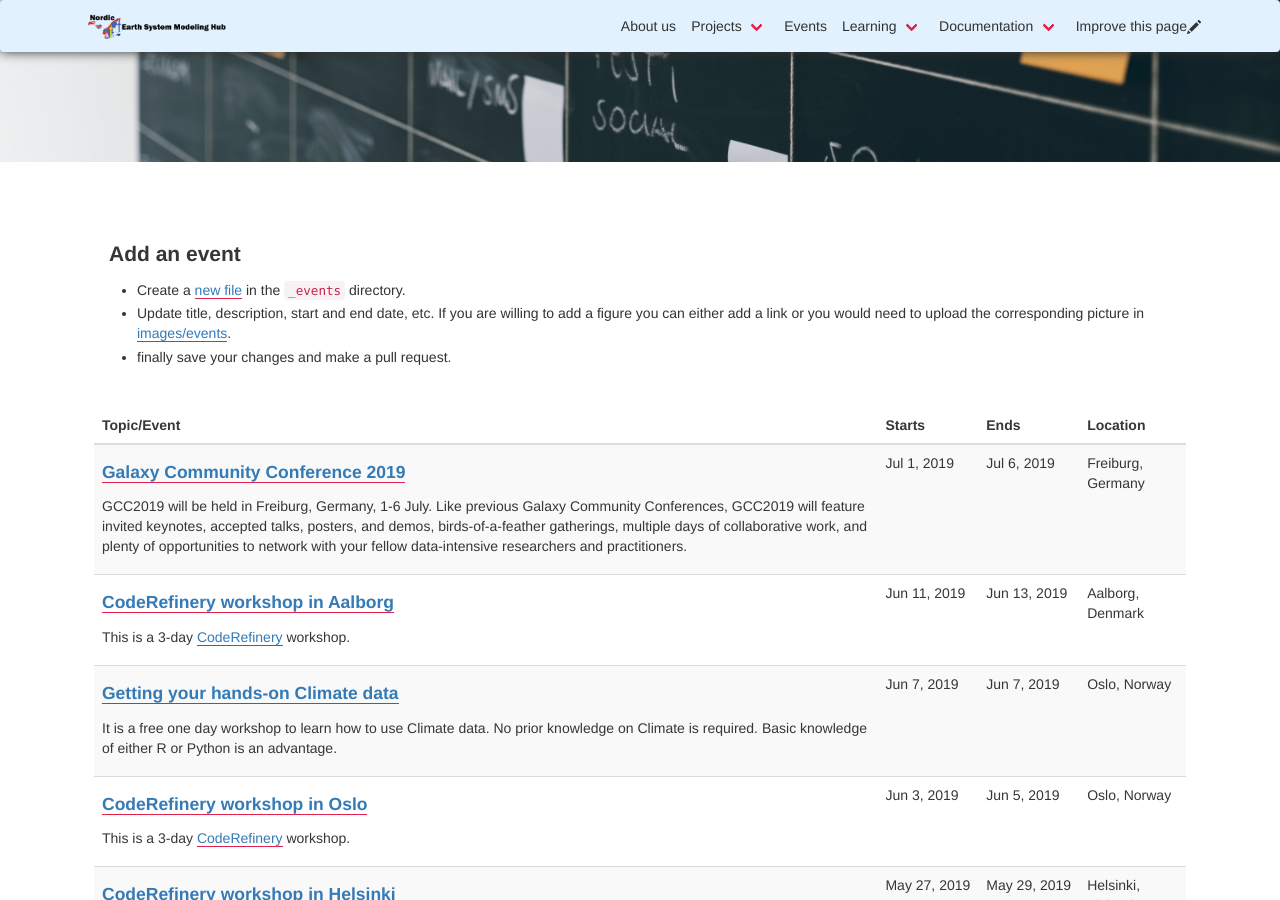
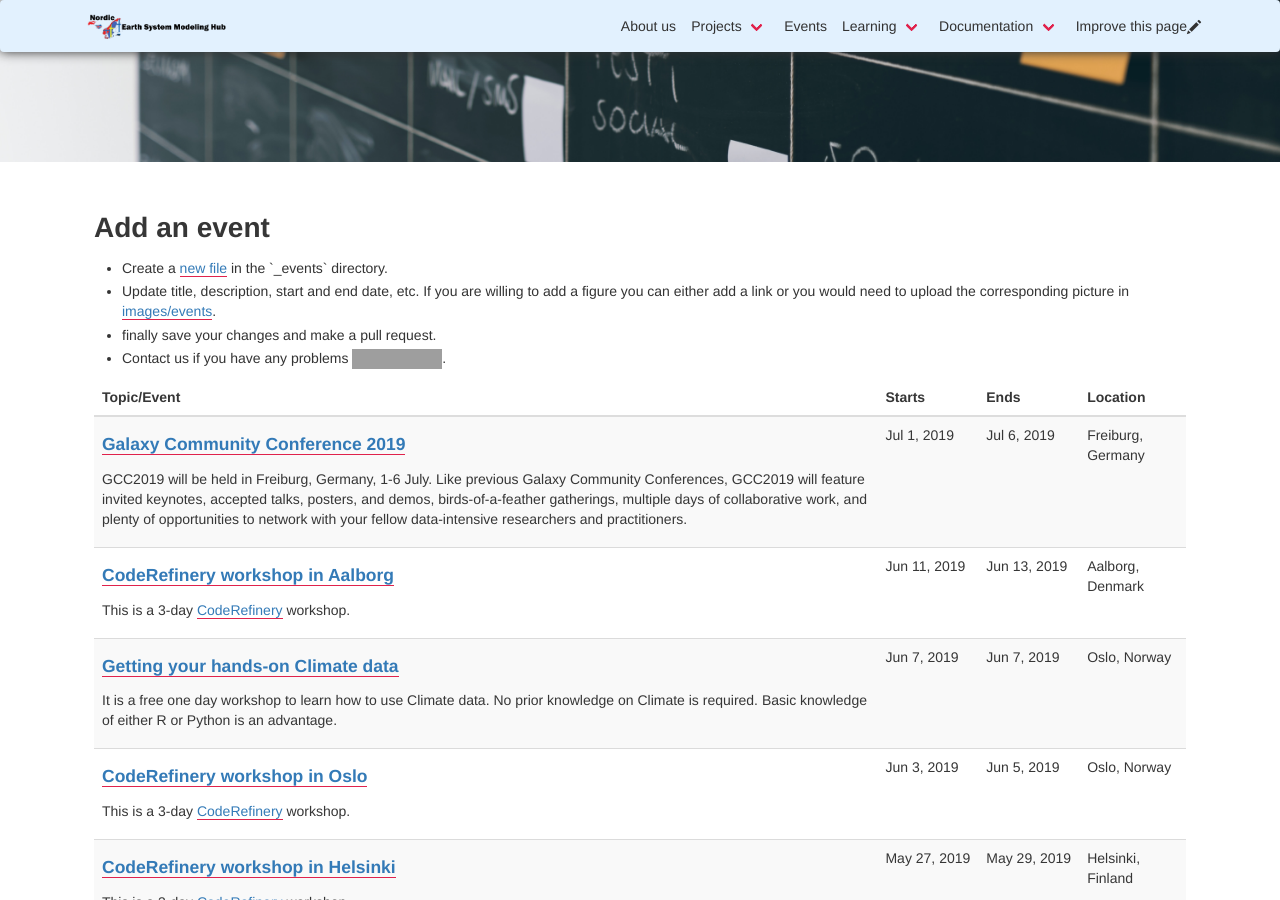
Before and after one commit to NordicESMhub/nordicesmhub.github.io, a Jekyll site: the page built from events.md, in a window 1280 px wide and 900 px high, scrolled down 468 px. Built offline with Jekyll 4.4.1, drawn with Linux system fonts in a browser that asks for light colours; nearby versions of some CDN libraries; grey boxes are pictures that could not be loaded.

Commit message:
how to add event in events.html

```diff
--- a/_layouts/events.html
+++ b/_layouts/events.html
@@ -3,10 +3,17 @@ layout: default
 css: events
 ---
 
-<section class="section">
-  <div class="container content {{ layout.css }} {{ page.css }}">
-      {{ content }}
-  </div>
+<section class="section-content">
+     <div class="container content {{ layout.css }} {{ page.css }}">
+     <h1>Add an event</h1>
+     <ul>
+     <li>Create a <a href="https://github.com/NordicESMhub/nordicesmhub.github.io/new/master/_events">new file</a> in the `_events` directory.</li>
+     <li> Update title, description, start and end date, etc. If you are willing to add a figure you can either add a link or you would need to upload the corresponding picture in <a href="https://github.com/NordicESMhub/nordicesmhub.github.io/upload/master/images/events">images/events</a>.</li>
+     <li> finally save your changes and make a pull request.</li>
+     <li> Contact us if you have any problems <a href="https://nordicesmhub.zulipchat.com/"><img src="https://img.shields.io/badge/join%20us-on%20zulip-blue.svg"></a>.</li>
+     </ul>
+    </div>
+
 </section>
 
 {% assign date_format = site.minima.date_format | default: "%b %-d, %Y" %} {%
```
